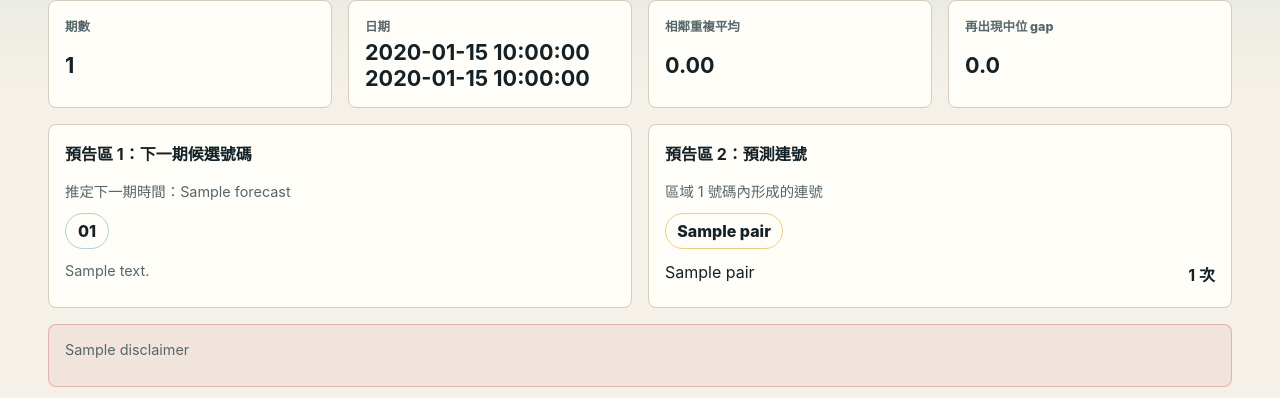
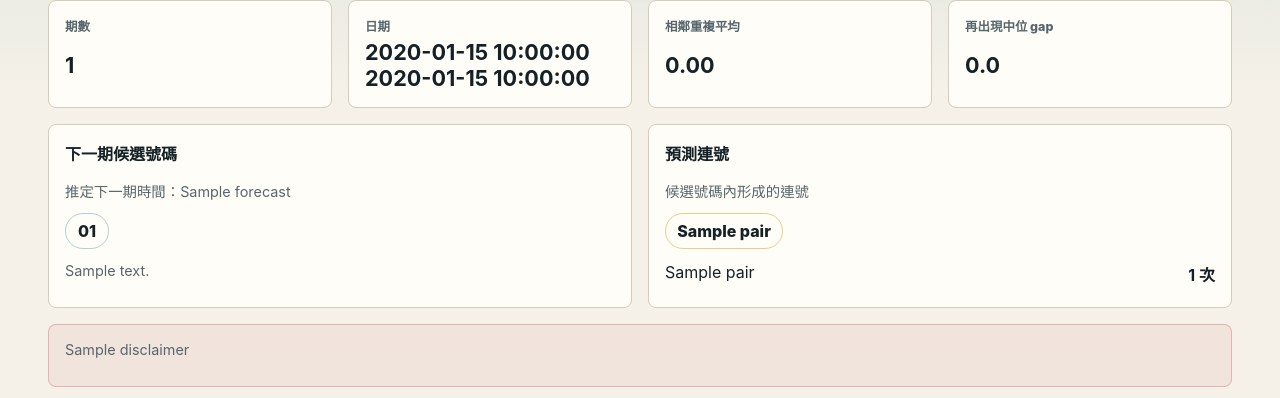
Before and after one commit to Rochibear/taiwan-bingo-time-analysis, a Flask app: template templates/index.html in a window 1280 px wide. Shown: the part 192-590 px from the top of the page. Run offline with Flask 3, Linux system fonts and the light colour scheme; the template is opened without the code that fills it: most values are stand-ins (such as "Sample title", 1, 10 or a date in 2020).

Commit message:
Remove forecast area labels

```diff
--- a/templates/index.html
+++ b/templates/index.html
@@ -67,7 +67,7 @@
         {% if forecast %}
           <section class="forecast">
             <article>
-              <h2>預告區 1：下一期候選號碼</h2>
+              <h2>下一期候選號碼</h2>
               <p class="forecast-time">推定下一期時間：{{ forecast.next_draw_label }}</p>
               <div class="forecast-grid">
                 {% for number in forecast.predicted_numbers %}
@@ -77,16 +77,16 @@
               <p class="model-note">{{ forecast.model_note }}</p>
             </article>
             <article>
-              <h2>預告區 2：預測連號</h2>
+              <h2>預測連號</h2>
               {% if forecast.consecutive_in_prediction %}
-                <p class="forecast-time">區域 1 號碼內形成的連號</p>
+                <p class="forecast-time">候選號碼內形成的連號</p>
                 <div class="pair-grid">
                   {% for pair in forecast.consecutive_in_prediction %}
                     <span>{{ pair.label }}</span>
                   {% endfor %}
                 </div>
               {% else %}
-                <p class="forecast-time">區域 1 本次沒有形成連號，改看模型連號候選。</p>
+                <p class="forecast-time">本次候選號碼沒有形成連號，改看模型連號候選。</p>
               {% endif %}
               <ol class="pair-list">
                 {% for pair in forecast.consecutive_candidates[:6] %}
```
Also changed, not shown: streamlit_app.py (+4 -4 lines), README.md.
